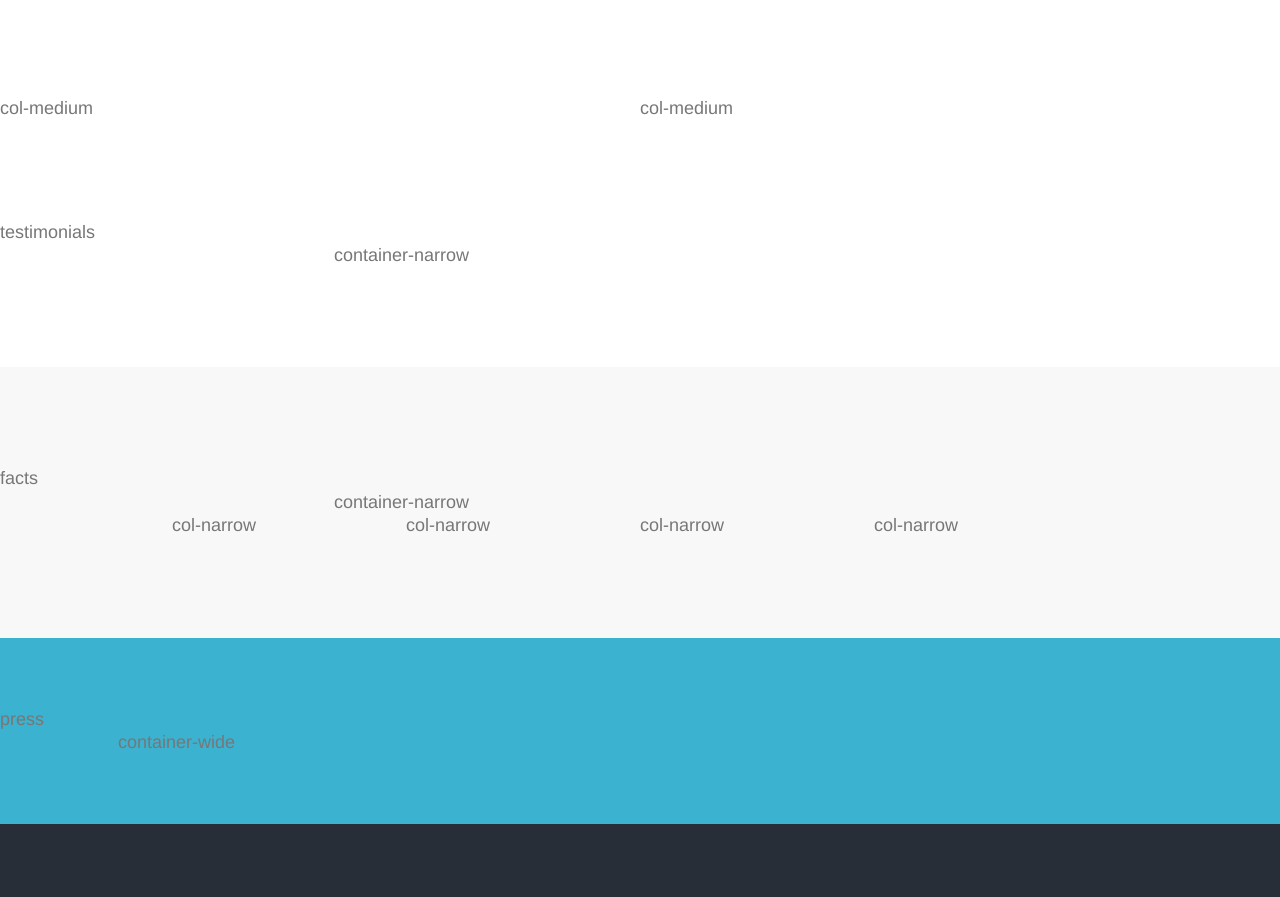
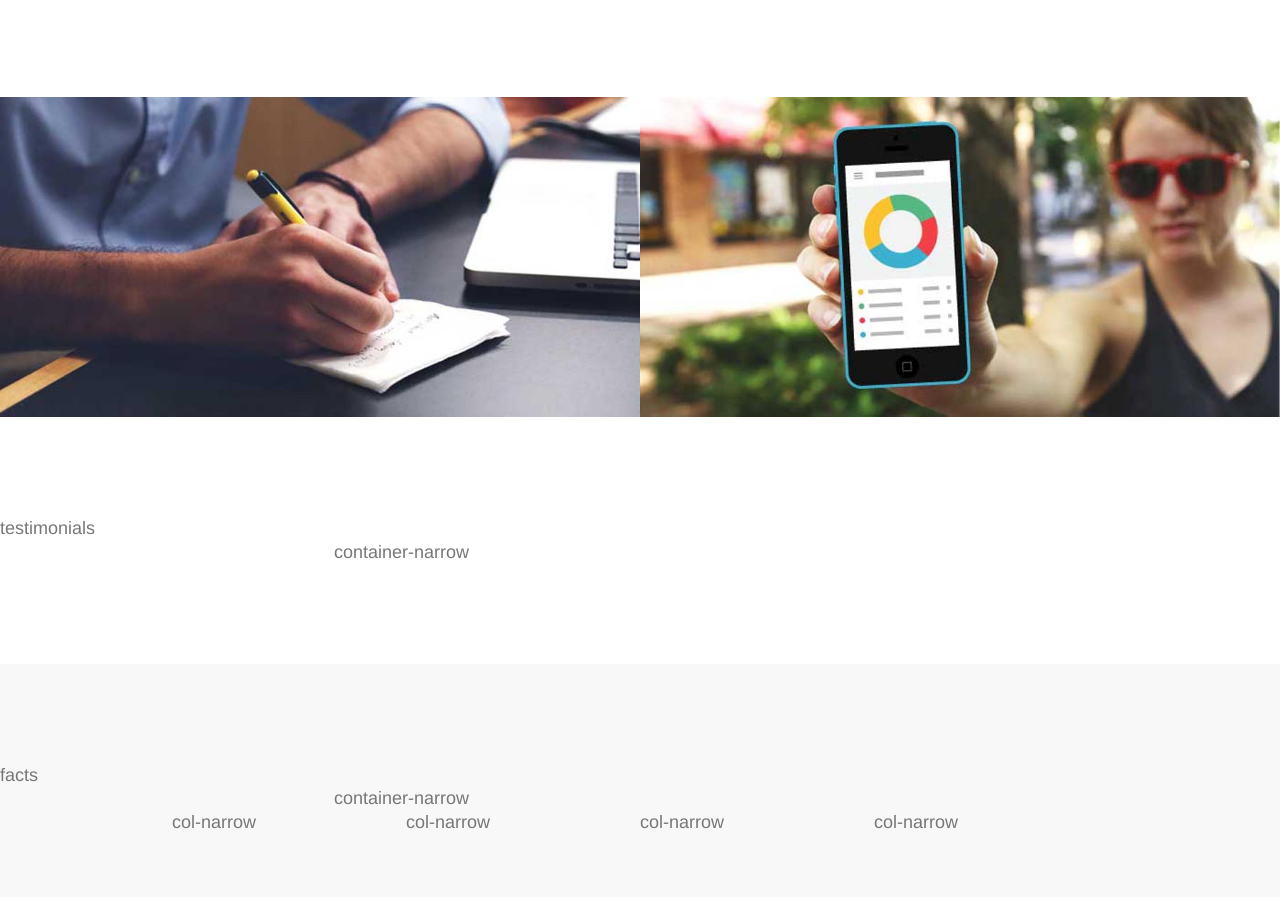
Before and after one commit to learnable-content/Build-Your-First-Website-HTMLCSS, a plain HTML site: page index.html in a window 1280 px wide. Shown: the part 1400-2297 px from the top of the page. Drawn offline with Linux system fonts and the light colour scheme.

Commit message:
Lesson 6.2: Final files

```diff
--- a/index.html
+++ b/index.html
@@ -120,10 +120,10 @@
 <!-- photos -->
 <div class="row">
 	<div class="col-medium">
-		col-medium
+		<img src="assets/img/photo1.jpg" alt="Writing on notepaper">
 	</div>
 	<div class="col-medium">
-		col-medium
+		<img src="assets/img/photo2.jpg" alt="Holding a mobile device showing a graph">
 	</div>
 </div>
 
```
